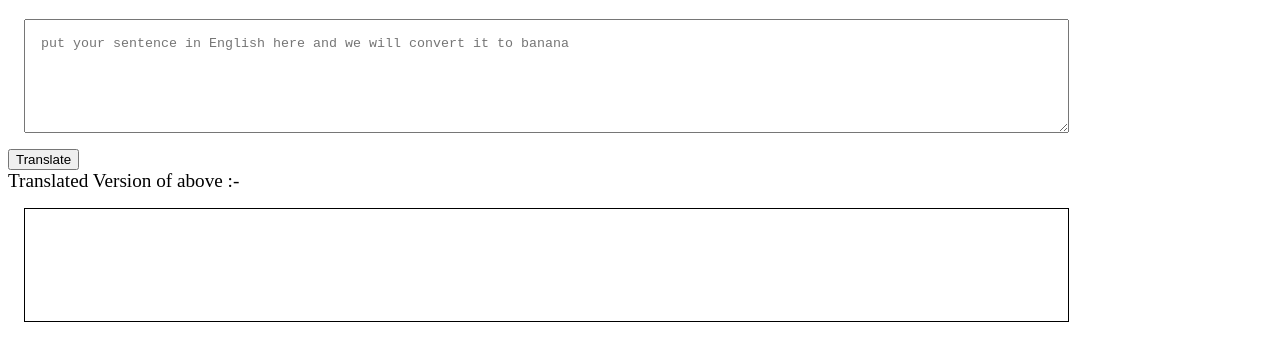
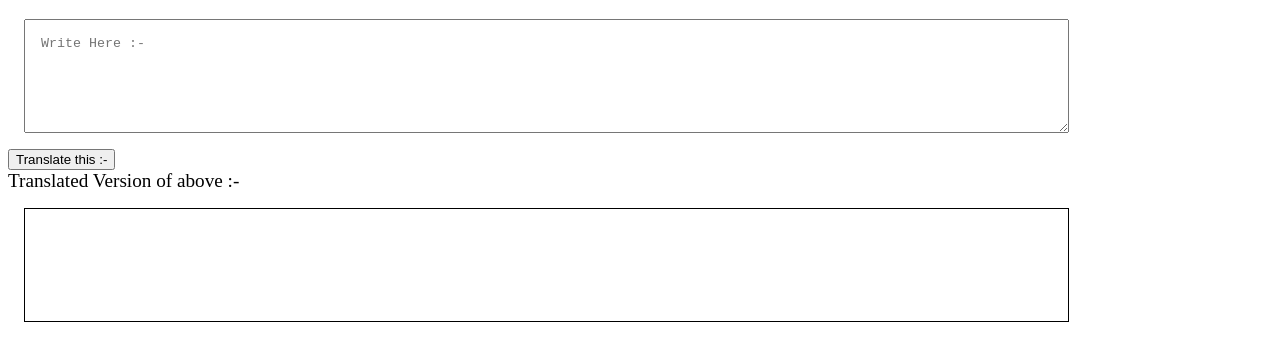
Before and after one commit to Mk4Levi/mark-06_Manthan, a plain HTML site: page index.html in a window 1280 px wide. Shown: the part 61-422 px from the top of the page. Drawn offline with Linux system fonts and the light colour scheme.

Commit message:
Update index.html

```diff
--- a/index.html
+++ b/index.html
@@ -27,8 +27,8 @@
 <body>
     <h1> Translate this :- </h1>
     <textarea id="txt-input"
-        placeholder="put your sentence in English here and we will convert it to banana"></textarea>
-    <button id="btn-translate">Translate</button>
+        placeholder="Write Here :- "></textarea>
+    <button id="btn-translate">Translate this :- </button>
 
     <div style="font-size: larger;"> Translated Version of above :- </div>
     <div id="output"></div>
```
